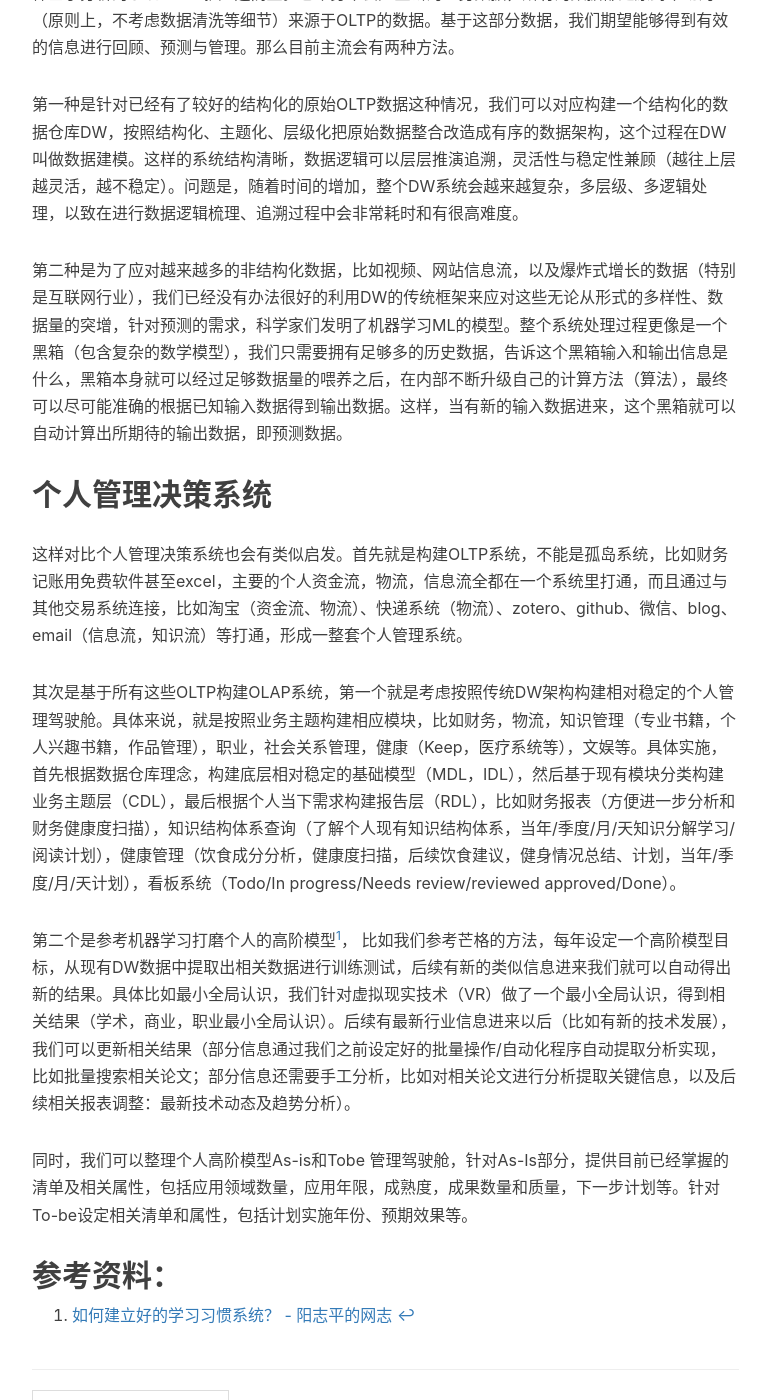
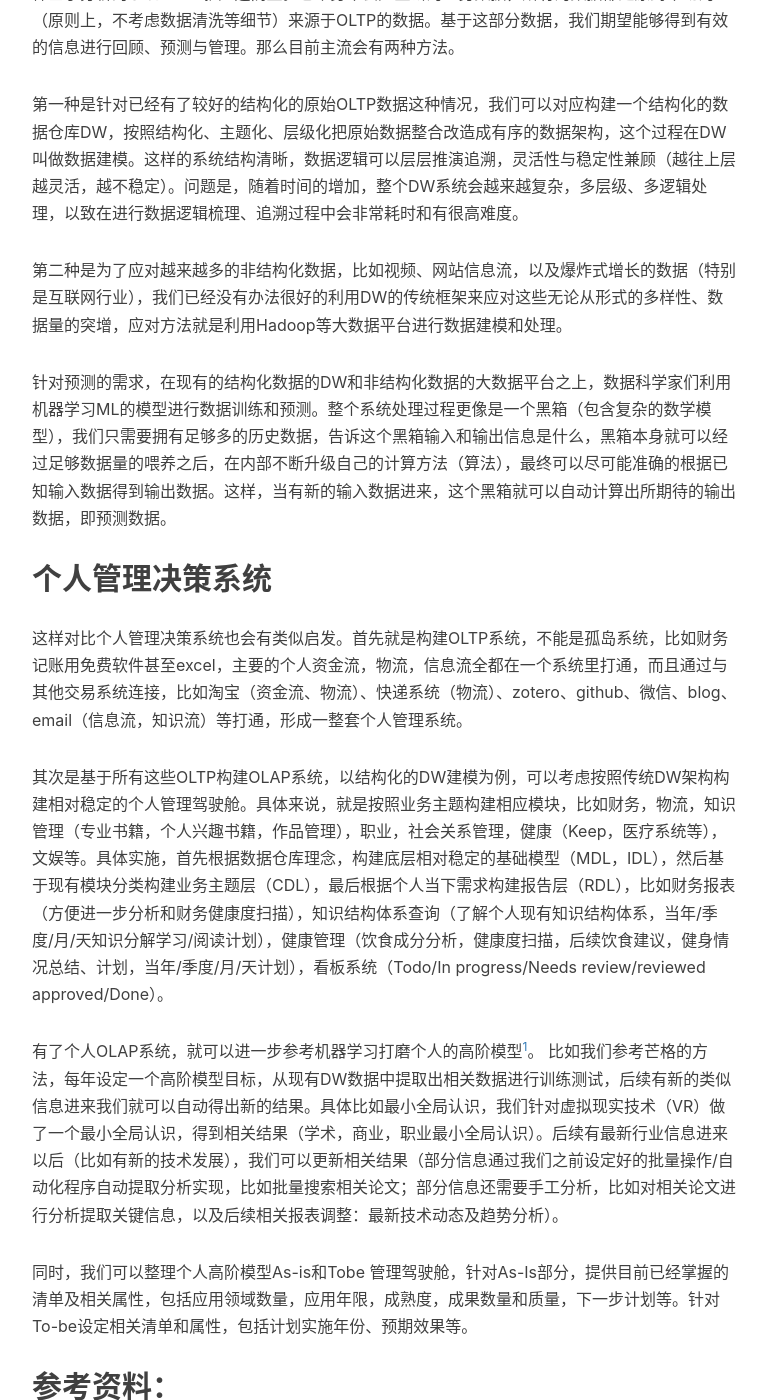
Before and after one commit to kiaorahao/hao.github.io, a Jekyll site: the page built from _posts/2019-02-16-learning_human_Computer.md, in a window 1280 px wide and 1400 px high, scrolled down 976 px. Shown: the whole window, without its empty margins (233-999 px from the left). Built offline with Jekyll 4.4.1, drawn with Linux system fonts in a browser that asks for light colours; nearby versions of some CDN libraries; comment, search, counter and statistics services are not loaded.

Commit message:
Update 2019-02-16-learning_human_Computer.md

```diff
--- a/_posts/2019-02-16-learning_human_Computer.md
+++ b/_posts/2019-02-16-learning_human_Computer.md
@@ -17,15 +17,17 @@ tags:
 
 第一种是针对已经有了较好的结构化的原始OLTP数据这种情况，我们可以对应构建一个结构化的数据仓库DW，按照结构化、主题化、层级化把原始数据整合改造成有序的数据架构，这个过程在DW叫做数据建模。这样的系统结构清晰，数据逻辑可以层层推演追溯，灵活性与稳定性兼顾（越往上层越灵活，越不稳定）。问题是，随着时间的增加，整个DW系统会越来越复杂，多层级、多逻辑处理，以致在进行数据逻辑梳理、追溯过程中会非常耗时和有很高难度。
 
-第二种是为了应对越来越多的非结构化数据，比如视频、网站信息流，以及爆炸式增长的数据（特别是互联网行业），我们已经没有办法很好的利用DW的传统框架来应对这些无论从形式的多样性、数据量的突增，针对预测的需求，科学家们发明了机器学习ML的模型。整个系统处理过程更像是一个黑箱（包含复杂的数学模型），我们只需要拥有足够多的历史数据，告诉这个黑箱输入和输出信息是什么，黑箱本身就可以经过足够数据量的喂养之后，在内部不断升级自己的计算方法（算法），最终可以尽可能准确的根据已知输入数据得到输出数据。这样，当有新的输入数据进来，这个黑箱就可以自动计算出所期待的输出数据，即预测数据。
+第二种是为了应对越来越多的非结构化数据，比如视频、网站信息流，以及爆炸式增长的数据（特别是互联网行业），我们已经没有办法很好的利用DW的传统框架来应对这些无论从形式的多样性、数据量的突增，应对方法就是利用Hadoop等大数据平台进行数据建模和处理。
+
+针对预测的需求，在现有的结构化数据的DW和非结构化数据的大数据平台之上，数据科学家们利用机器学习ML的模型进行数据训练和预测。整个系统处理过程更像是一个黑箱（包含复杂的数学模型），我们只需要拥有足够多的历史数据，告诉这个黑箱输入和输出信息是什么，黑箱本身就可以经过足够数据量的喂养之后，在内部不断升级自己的计算方法（算法），最终可以尽可能准确的根据已知输入数据得到输出数据。这样，当有新的输入数据进来，这个黑箱就可以自动计算出所期待的输出数据，即预测数据。
 
 ## 个人管理决策系统
 
 这样对比个人管理决策系统也会有类似启发。首先就是构建OLTP系统，不能是孤岛系统，比如财务记账用免费软件甚至excel，主要的个人资金流，物流，信息流全都在一个系统里打通，而且通过与其他交易系统连接，比如淘宝（资金流、物流）、快递系统（物流）、zotero、github、微信、blog、email（信息流，知识流）等打通，形成一整套个人管理系统。
 
-其次是基于所有这些OLTP构建OLAP系统，第一个就是考虑按照传统DW架构构建相对稳定的个人管理驾驶舱。具体来说，就是按照业务主题构建相应模块，比如财务，物流，知识管理（专业书籍，个人兴趣书籍，作品管理），职业，社会关系管理，健康（Keep，医疗系统等），文娱等。具体实施，首先根据数据仓库理念，构建底层相对稳定的基础模型（MDL，IDL），然后基于现有模块分类构建业务主题层（CDL），最后根据个人当下需求构建报告层（RDL），比如财务报表（方便进一步分析和财务健康度扫描），知识结构体系查询（了解个人现有知识结构体系，当年/季度/月/天知识分解学习/阅读计划），健康管理（饮食成分分析，健康度扫描，后续饮食建议，健身情况总结、计划，当年/季度/月/天计划），看板系统（Todo/In progress/Needs review/reviewed approved/Done）。
+其次是基于所有这些OLTP构建OLAP系统，以结构化的DW建模为例，可以考虑按照传统DW架构构建相对稳定的个人管理驾驶舱。具体来说，就是按照业务主题构建相应模块，比如财务，物流，知识管理（专业书籍，个人兴趣书籍，作品管理），职业，社会关系管理，健康（Keep，医疗系统等），文娱等。具体实施，首先根据数据仓库理念，构建底层相对稳定的基础模型（MDL，IDL），然后基于现有模块分类构建业务主题层（CDL），最后根据个人当下需求构建报告层（RDL），比如财务报表（方便进一步分析和财务健康度扫描），知识结构体系查询（了解个人现有知识结构体系，当年/季度/月/天知识分解学习/阅读计划），健康管理（饮食成分分析，健康度扫描，后续饮食建议，健身情况总结、计划，当年/季度/月/天计划），看板系统（Todo/In progress/Needs review/reviewed approved/Done）。
 
-第二个是参考机器学习打磨个人的高阶模型[^1]， 比如我们参考芒格的方法，每年设定一个高阶模型目标，从现有DW数据中提取出相关数据进行训练测试，后续有新的类似信息进来我们就可以自动得出新的结果。具体比如最小全局认识，我们针对虚拟现实技术（VR）做了一个最小全局认识，得到相关结果（学术，商业，职业最小全局认识）。后续有最新行业信息进来以后（比如有新的技术发展），我们可以更新相关结果（部分信息通过我们之前设定好的批量操作/自动化程序自动提取分析实现，比如批量搜索相关论文；部分信息还需要手工分析，比如对相关论文进行分析提取关键信息，以及后续相关报表调整：最新技术动态及趋势分析）。
+有了个人OLAP系统，就可以进一步参考机器学习打磨个人的高阶模型[^1]。 比如我们参考芒格的方法，每年设定一个高阶模型目标，从现有DW数据中提取出相关数据进行训练测试，后续有新的类似信息进来我们就可以自动得出新的结果。具体比如最小全局认识，我们针对虚拟现实技术（VR）做了一个最小全局认识，得到相关结果（学术，商业，职业最小全局认识）。后续有最新行业信息进来以后（比如有新的技术发展），我们可以更新相关结果（部分信息通过我们之前设定好的批量操作/自动化程序自动提取分析实现，比如批量搜索相关论文；部分信息还需要手工分析，比如对相关论文进行分析提取关键信息，以及后续相关报表调整：最新技术动态及趋势分析）。
 
 同时，我们可以整理个人高阶模型As-is和Tobe 管理驾驶舱，针对As-Is部分，提供目前已经掌握的清单及相关属性，包括应用领域数量，应用年限，成熟度，成果数量和质量，下一步计划等。针对To-be设定相关清单和属性，包括计划实施年份、预期效果等。
 
```
